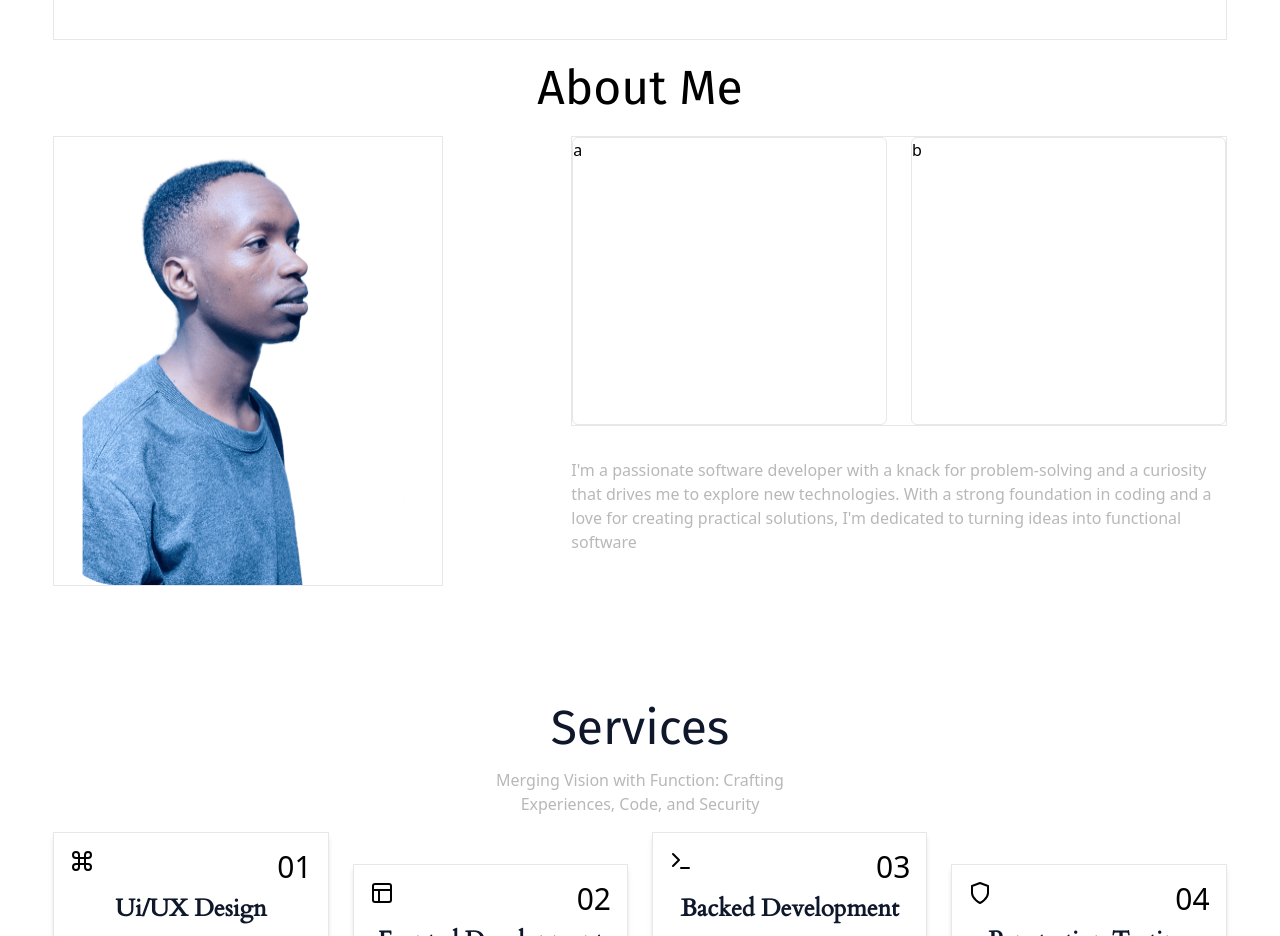
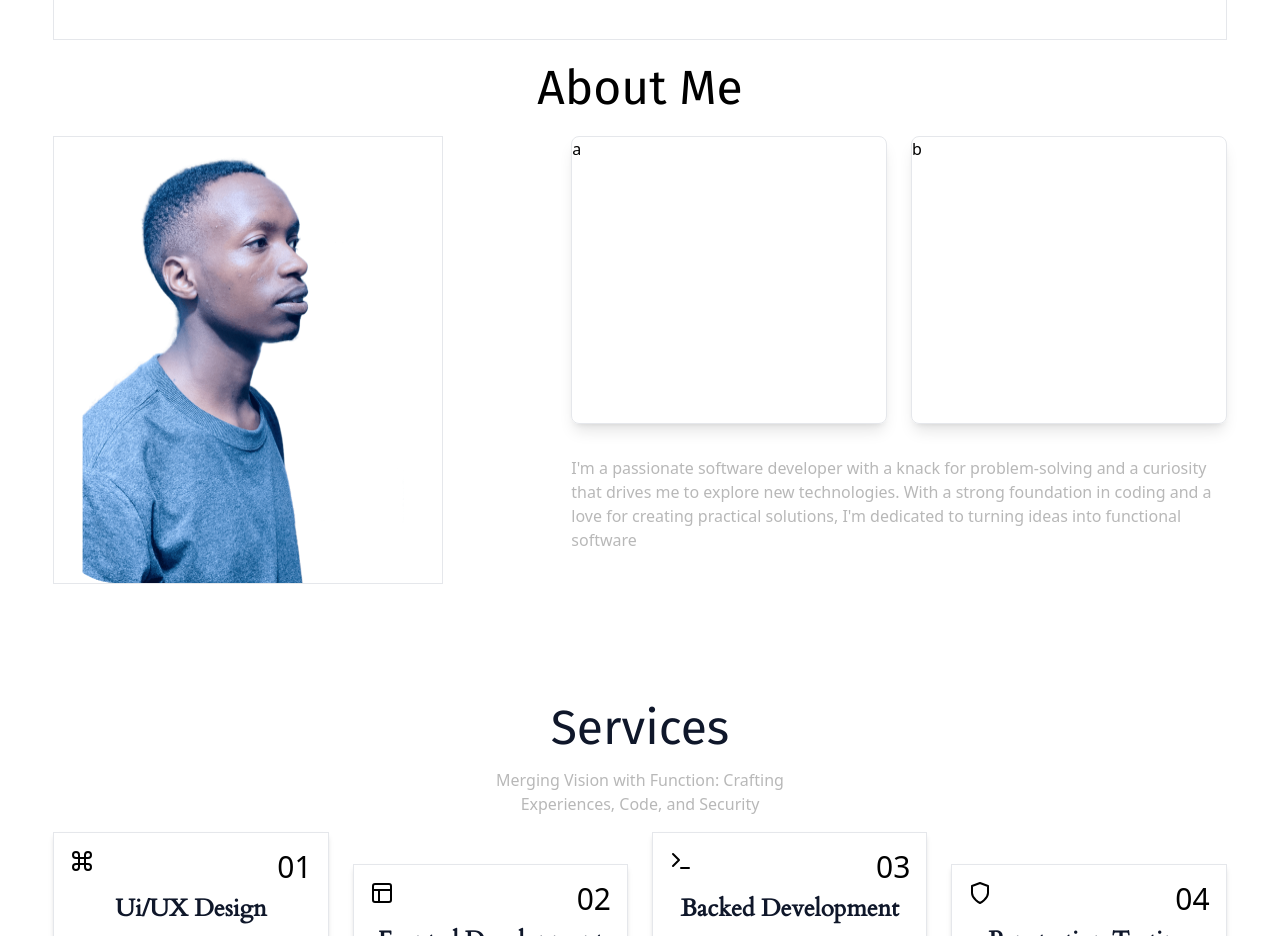
Before and after one commit to Sagastein/ishimwe-sage, a React (Vite) app: page / in a window 1280 px wide. Shown: the part 840-1776 px from the top of the page. Built offline with nearby package versions, Linux system fonts and the light colour scheme.

Commit message:
improve Experience section

```diff
--- a/src/Components/AboutMe.jsx
+++ b/src/Components/AboutMe.jsx
@@ -9,9 +9,9 @@ function AboutMe() {
           alt="Me"
         />
         <article>
-          <section className="grid border lg:grid-cols-2 gap-6">
-            <div className="rounded-md border h-72  block">a</div>
-            <div className="rounded-md border h-72 block">b</div>
+          <section className="grid lg:grid-cols-2 gap-6">
+            <div className="rounded-lg shadow-lg border h-72  block">a</div>
+            <div className="rounded-lg shadow-lg border h-72 block">b</div>
           </section>
           <p className="my-8 text-darkgrey">{`
 I'm a passionate software developer with
```
